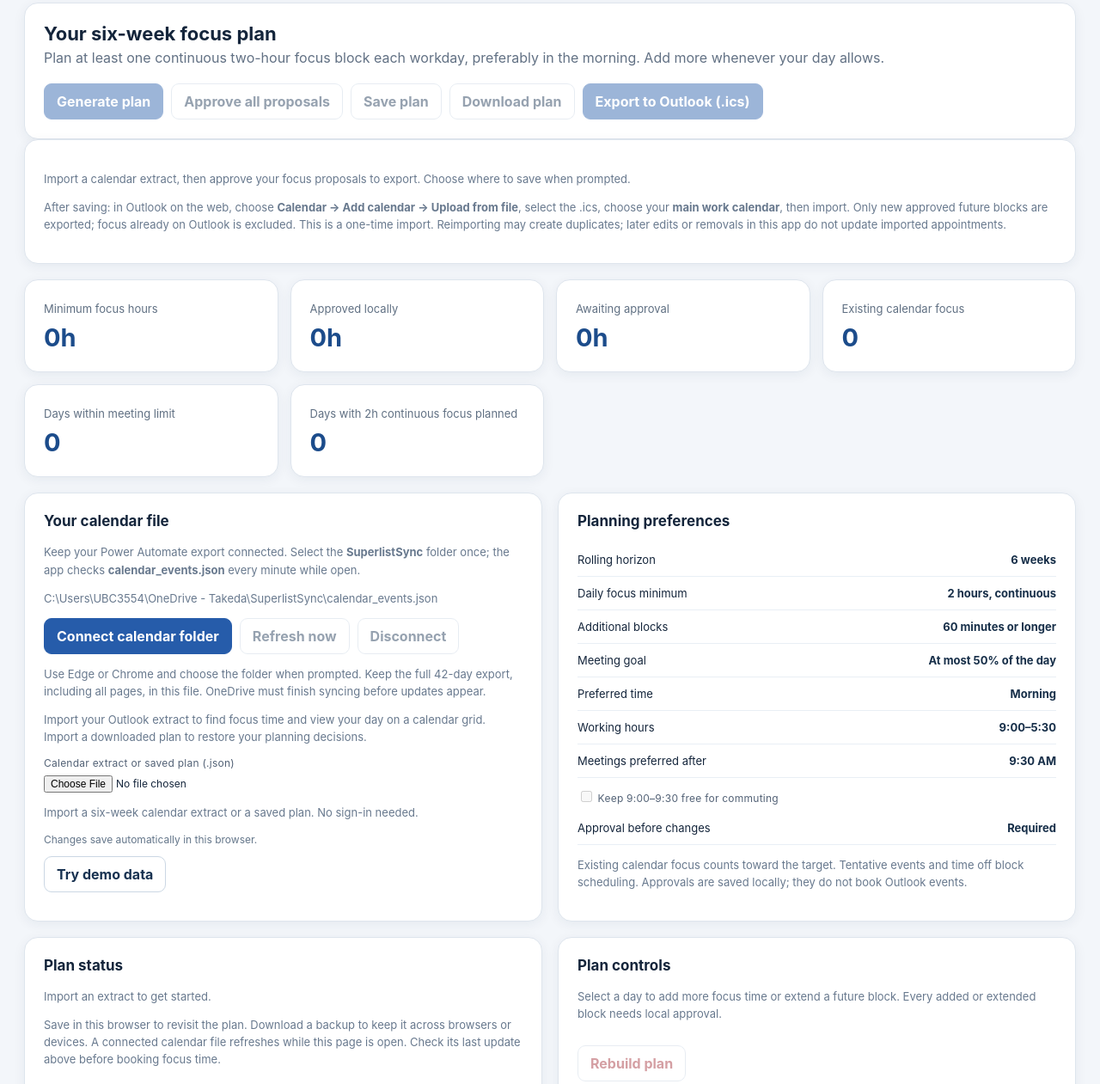
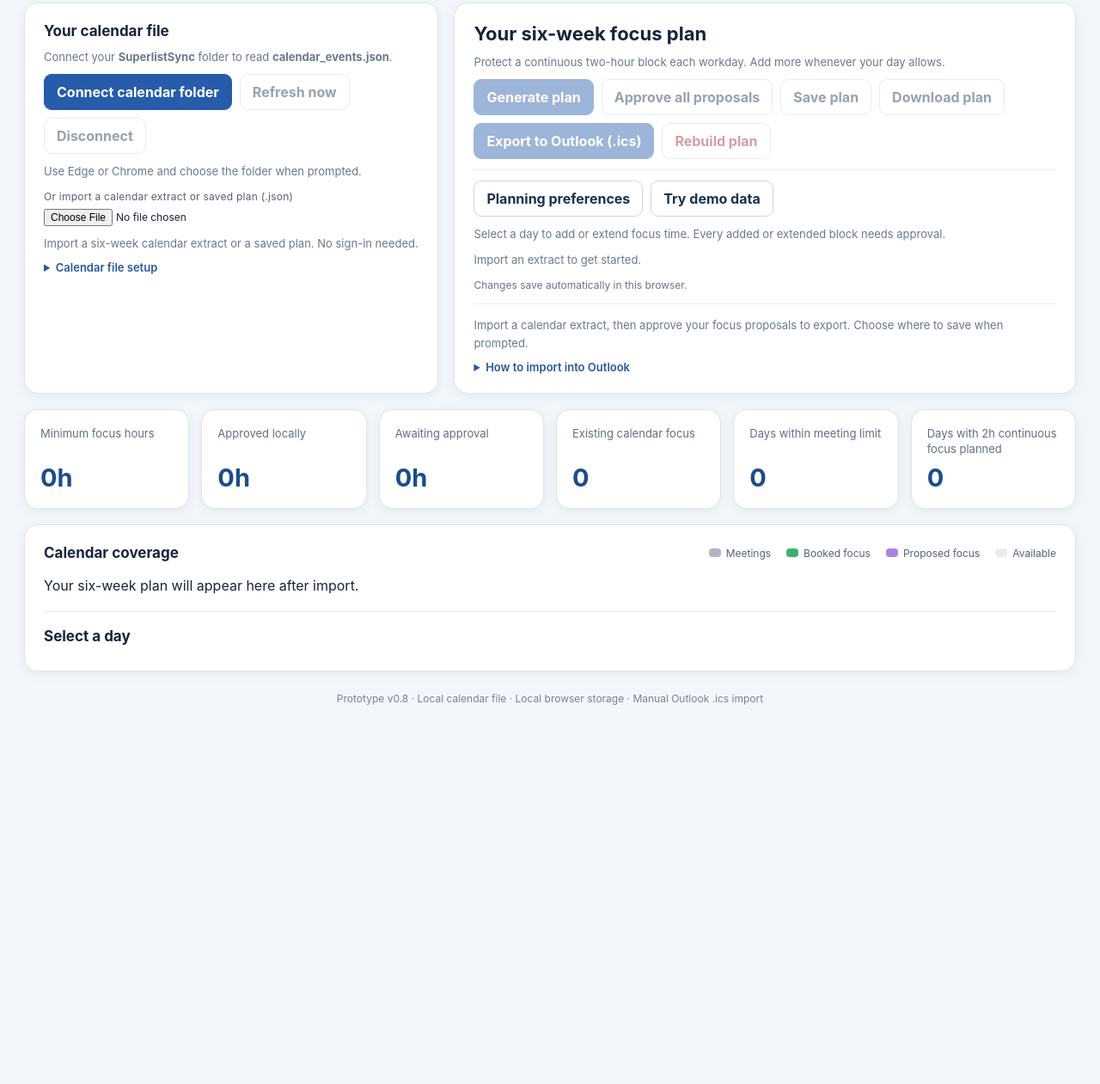
Before and after one commit to gstrodel/focus-time-planner, a plain HTML site: page index.html in a window 1280 px wide. Shown: the part 126-1387 px from the top of the page at 86% size. After the commit the page ends 998 px from the top, so only its background shows below. Drawn offline with Linux system fonts and the light colour scheme.

Commit message:
Consolidate planner controls and move preferences into a dialog

```diff
--- a/app.js
+++ b/app.js
@@ -244,6 +244,7 @@
     }catch(error){say("Import failed: "+error.message);}
     finally{event.target.value="";}
   });
+  $("preferencesButton").addEventListener("click",()=>$("preferencesDialog").showModal());
   $("generate").addEventListener("click",()=>{const n=P.generate(plan);persist(n?`Added ${n} proposed blocks. Approvals save locally; Outlook is unchanged.`:"No additional blocks fit the target and minimum length. Existing decisions were kept.");render();});
   $("approveAll").addEventListener("click",()=>{let n=0;for(const s of plan.sessions)if(s.status==="proposed"&&approveable(s)){s.status="approved";n++;}persist(`Approved ${n} blocks locally. They are not reserved in Outlook.`);render();});
   $("save").addEventListener("click",()=>persist());
--- a/index.html
+++ b/index.html
@@ -18,7 +18,6 @@
     .actions{display:flex;flex-wrap:wrap;gap:9px}.btn{border:1px solid #cbd7e4;background:white;color:#183251;padding:10px 14px;border-radius:9px;font-weight:650}
     .btn.primary{background:#265caa;border-color:#265caa;color:#fff}.btn.danger{color:#a22c36}.btn:hover:not(:disabled){filter:brightness(.95)}
     .metrics{display:grid;grid-template-columns:repeat(4,minmax(0,1fr));gap:14px;margin:18px 0}.metric strong{display:block;font-size:29px;color:#1c4c8b;margin-top:7px}.metric span{color:#607083;font-size:13px}
-    .grid{display:grid;grid-template-columns:300px 1fr;gap:18px;align-items:start}.side{display:grid;gap:18px}
     h3{margin:0 0 16px;font-size:17px}label{display:block;color:#536276;font-size:12px;letter-spacing:.02em;margin:12px 0 5px}
     .setting{display:flex;justify-content:space-between;align-items:center;padding:11px 0;border-bottom:1px solid #e9eff5;gap:12px;font-size:13px}
     .setting b{font-size:13px;color:#172f49}.hint,.empty{color:#68798e;font-size:13px;line-height:1.55}
@@ -40,7 +39,7 @@
     .block-actions{display:flex;gap:6px;flex-wrap:wrap}.block-actions button{font-size:12px;padding:7px 9px}
     .booking-form{padding:14px;background:#f3f6fa;border-radius:10px;margin-top:12px}.booking-form select{font:inherit;width:100%;padding:9px;border:1px solid #cbd7e4;border-radius:8px;background:white}.booking-form button{margin-top:14px}
     .footer{margin:24px 0;color:#758499;font-size:12px;text-align:center}
-    .grid>section{min-width:0}.calendar-legend{margin:12px 0 18px;gap:9px 14px}
+    .calendar-legend{margin:12px 0 18px;gap:9px 14px}
     .day-calendar-scroll{max-height:660px;overflow:auto;border:1px solid #dbe4ef;border-radius:12px;padding:16px 8px 20px 0;background:#fff}
     .day-calendar{position:relative;margin-left:82px;margin-right:4px}
     .calendar-grid,.calendar-boxes{position:absolute;inset:0}.calendar-grid{background:#fff;border-left:1px solid #dbe4ef}
@@ -54,13 +53,9 @@
     .cal-oof{background:#eceff3;border-color:#8895a6;color:#445165}.cal-free{background:#fff;border-color:#93a3b8;color:#506176;border-style:dashed}
     .cal-existing{background:#e9e0f7;border-color:#9874ce;color:#5e398c}.cal-proposed{background:#eef6ff;border-color:#6c9ed9;border-style:dashed;color:#275c9b}
     .cal-approved{background:#d9f2e7;border-color:#52a982;color:#176043}
-    @media(max-width:950px){.grid{grid-template-columns:1fr}.side{grid-template-columns:1fr 1fr}}
-    @media(max-width:620px){main{padding:15px}.top{padding:18px}.badge{display:none}.metrics{grid-template-columns:1fr 1fr}.side{grid-template-columns:1fr}.week{gap:4px}.day{min-height:105px;padding:8px 5px}.day .hours{font-size:16px}.day .date{font-size:10px}.day .sub{font-size:9px}}
+    @media(max-width:620px){main{padding:15px}.top{padding:18px}.badge{display:none}.metrics{grid-template-columns:1fr 1fr}.week{gap:4px}.day{min-height:105px;padding:8px 5px}.day .hours{font-size:16px}.day .date{font-size:10px}.day .sub{font-size:9px}}
 
     /* Six-week focus coverage: proportional 9:30 AM–5:30 PM timelines */
-    .grid{grid-template-columns:minmax(0,1fr)}
-    .side{grid-template-columns:repeat(2,minmax(0,1fr))}
-    .grid>section{grid-column:1/-1}
     .coverage-legend{display:flex;flex-wrap:wrap;gap:9px 18px;font-size:12px;color:#52637a}
     .coverage-legend span{display:inline-flex;align-items:center;gap:6px}
     .coverage-legend i{display:inline-block;width:14px;height:10px;border-radius:4px}
@@ -88,16 +83,61 @@
     .day .segment.free{background:#e9edf3}
     .day .timeline-ticks{display:flex;justify-content:space-between;color:#68788d;font-size:10px;font-variant-numeric:tabular-nums;gap:2px}
     .day .day-note{font-size:11px;color:#607086;min-height:14px}
-    @media(max-width:1000px){.week{grid-template-columns:repeat(3,minmax(0,1fr))}.side{grid-template-columns:repeat(2,minmax(0,1fr))}}
-    @media(max-width:620px){.week{grid-template-columns:repeat(2,minmax(0,1fr));gap:8px}.day{min-height:170px;padding:12px 9px}.day .day-number{font-size:24px}.day .meeting-badge{font-size:20px}.day .timeline-ticks{font-size:9px}.side{grid-template-columns:1fr}}
+    @media(max-width:1000px){.week{grid-template-columns:repeat(3,minmax(0,1fr))}}
+    @media(max-width:620px){.week{grid-template-columns:repeat(2,minmax(0,1fr));gap:8px}.day{min-height:170px;padding:12px 9px}.day .day-number{font-size:24px}.day .meeting-badge{font-size:20px}.day .timeline-ticks{font-size:9px}}
+
+    /* Keep calendar input and all global planning actions directly below the header. */
+    .workspace-controls{display:grid;grid-template-columns:minmax(0,2fr) minmax(0,3fr);gap:18px;align-items:start}
+    .workspace-controls>.card{min-width:0;height:100%}
+    .workspace-controls .hint{margin:10px 0;font-size:13px}
+    .workspace-controls h3{margin-bottom:10px}
+    .plan-heading h2{margin:0;font-size:22px}
+    .secondary-actions{margin-top:12px;padding-top:12px;border-top:1px solid #e9eff5}
+    .export-help{margin-top:14px;padding-top:4px;border-top:1px solid #e9eff5}
+    .help{margin-top:10px}.help summary{cursor:pointer;color:#28589c;font-size:13px;font-weight:600}
+    .file-path{overflow-wrap:anywhere}
+    .metrics{grid-template-columns:repeat(6,minmax(0,1fr))}
+    .metric{padding:18px}.metric span{display:block;min-height:36px;line-height:1.4}
+    .preferences-dialog{width:min(560px,calc(100% - 30px));max-height:calc(100dvh - 40px);overflow:auto;border:1px solid #dee5ed;border-radius:16px;padding:24px;color:#14253b;background:#fff;box-shadow:0 20px 70px #13263c40}
+    .preferences-dialog::backdrop{background:#13263c70}
+    .preferences-dialog form{margin:0}
+    .preferences-dialog .setting{font-size:14px}.preferences-dialog .setting b{text-align:right;font-size:14px}
+    .btn:focus-visible,.help summary:focus-visible,input:focus-visible{outline:3px solid #3388e5;outline-offset:3px}
+    @media(max-width:1050px){.metrics{grid-template-columns:repeat(3,minmax(0,1fr))}}
+    @media(max-width:800px){.workspace-controls{grid-template-columns:minmax(0,1fr)}}
+    @media(max-width:620px){.metrics{grid-template-columns:repeat(2,minmax(0,1fr))}.workspace-controls>.card{padding:18px}.metric span{min-height:36px}}
   </style>
 </head>
 <body>
 <header class="top"><div class="brand"><img class="brand-icon" src="./focus-planner-icon.svg" width="48" height="48" alt="" aria-hidden="true"><div><h1>Focus Planner <small style="font-size:12px;font-weight:500;opacity:.7">v0.8</small></h1><p>Protect the time you need to do meaningful work.</p></div></div><span class="badge" id="modeBadge">Calendar extract · Offline prototype</span></header>
 <main>
-  <section class="card lead"><div><h2>Your six-week focus plan</h2><p>Plan at least one continuous two-hour focus block each workday, preferably in the morning. Add more whenever your day allows.</p></div>
-  <div class="actions"><button class="btn primary" id="generate">Generate plan</button><button class="btn" id="approveAll">Approve all proposals</button><button class="btn" id="save">Save plan</button><button class="btn" id="export">Download plan</button><button class="btn primary" id="exportIcs" aria-describedby="icsStatus" disabled>Export to Outlook (.ics)</button></div></section>
-  <section class="card" style="margin-bottom:18px" aria-label="Outlook export"><p class="hint" id="icsStatus" role="status"></p><p class="hint">After saving: in Outlook on the web, choose <b>Calendar → Add calendar → Upload from file</b>, select the .ics, choose your <b>main work calendar</b>, then import. Only new approved future blocks are exported; focus already on Outlook is excluded. This is a one-time import. Reimporting may create duplicates; later edits or removals in this app do not update imported appointments.</p></section>
+  <div class="workspace-controls" aria-label="Calendar and plan controls">
+    <section class="card calendar-source" aria-labelledby="calendarFileTitle">
+      <h3 id="calendarFileTitle">Your calendar file</h3>
+      <p class="hint">Connect your <b>SuperlistSync</b> folder to read <b>calendar_events.json</b>.</p>
+      <div class="actions"><button class="btn primary" id="connectCalendar">Connect calendar folder</button><button class="btn" id="refreshCalendar" disabled>Refresh now</button><button class="btn" id="disconnectCalendar" disabled>Disconnect</button></div>
+      <p class="hint" id="calendarFileStatus" role="status">Use Edge or Chrome and choose the folder when prompted.</p>
+      <label for="import">Or import a calendar extract or saved plan (.json)</label><input id="import" type="file" accept=".json,application/json">
+      <p class="hint" id="sourceStatus" role="status"></p>
+      <details class="help"><summary>Calendar file setup</summary>
+        <p class="hint file-path">C:\Users\UBC3554\OneDrive - Takeda\SuperlistSync\calendar_events.json</p>
+        <p class="hint">Select the folder once; the app checks the file every minute while open. Keep the full 42-day Power Automate export, including all pages, in this file. OneDrive must finish syncing before updates appear.</p>
+        <p class="hint">Import a downloaded plan to restore your planning decisions.</p>
+      </details>
+    </section>
+    <section class="card plan-controls" aria-labelledby="planTitle">
+      <div class="plan-heading"><div><h2 id="planTitle">Your six-week focus plan</h2><p class="hint">Protect a continuous two-hour block each workday. Add more whenever your day allows.</p></div></div>
+      <div class="actions" aria-label="Plan actions"><button class="btn primary" id="generate">Generate plan</button><button class="btn" id="approveAll">Approve all proposals</button><button class="btn" id="save">Save plan</button><button class="btn" id="export">Download plan</button><button class="btn primary" id="exportIcs" aria-describedby="icsStatus" disabled>Export to Outlook (.ics)</button><button class="btn danger" id="reset">Rebuild plan</button></div>
+      <div class="actions secondary-actions"><button class="btn" id="preferencesButton" aria-haspopup="dialog" aria-controls="preferencesDialog">Planning preferences</button><button class="btn" id="demoMode">Try demo data</button></div>
+      <p class="hint">Select a day to add or extend focus time. Every added or extended block needs approval.</p>
+      <p class="hint" id="notice" role="status">Import an extract to get started.</p>
+      <p class="save-status" id="saveStatus" role="status">Changes save automatically in this browser.</p>
+      <div class="export-help" aria-label="Outlook export">
+        <p class="hint" id="icsStatus" role="status"></p>
+        <details class="help"><summary>How to import into Outlook</summary><p class="hint">After saving: in Outlook on the web, choose <b>Calendar → Add calendar → Upload from file</b>, select the .ics, choose your <b>main work calendar</b>, then import. Only new approved future blocks are exported; focus already on Outlook is excluded. This is a one-time import. Reimporting may create duplicates; later edits or removals in this app do not update imported appointments.</p></details>
+      </div>
+    </section>
+  </div>
   <section class="metrics" aria-label="Plan metrics">
     <div class="card metric"><span>Minimum focus hours</span><strong id="target">0h</strong></div>
     <div class="card metric"><span>Approved locally</span><strong id="reserved">0h</strong></div>
@@ -106,35 +146,22 @@
     <div class="card metric"><span>Days within meeting limit</span><strong id="meetingGoal">0</strong></div>
     <div class="card metric"><span>Days with 2h continuous focus planned</span><strong id="focusDays">0</strong></div>
   </section>
-  <div class="grid">
-    <aside class="side"><section class="card"><h3>Your calendar file</h3>
-<p class="hint">Keep your Power Automate export connected. Select the <b>SuperlistSync</b> folder once; the app checks <b>calendar_events.json</b> every minute while open.</p>
-<p class="hint" style="overflow-wrap:anywhere">C:\Users\UBC3554\OneDrive - Takeda\SuperlistSync\calendar_events.json</p>
-<div class="actions"><button class="btn primary" id="connectCalendar">Connect calendar folder</button><button class="btn" id="refreshCalendar" disabled>Refresh now</button><button class="btn" id="disconnectCalendar" disabled>Disconnect</button></div>
-<p class="hint" id="calendarFileStatus" role="status">Use Edge or Chrome and choose the folder when prompted. Keep the full 42-day export, including all pages, in this file. OneDrive must finish syncing before updates appear.</p>
-<p class="hint">Import your Outlook extract to find focus time and view your day on a calendar grid. Import a downloaded plan to restore your planning decisions.</p>
-<label for="import">Calendar extract or saved plan (.json)</label><input id="import" type="file" accept=".json,application/json">
-<p class="hint" id="sourceStatus" role="status"></p>
-<p class="save-status" id="saveStatus" role="status">Changes save automatically in this browser.</p>
-<button class="btn" id="demoMode">Try demo data</button>
-</section><section class="card"><h3>Planning preferences</h3>
+    <section class="card"><div class="panelhead"><h3>Calendar coverage</h3><div class="coverage-legend" aria-label="Timeline legend"><span><i class="meetings"></i>Meetings</span><span><i class="booked"></i>Booked focus</span><span><i class="suggested"></i>Proposed focus</span><span><i class="free"></i>Available</span></div></div>
+      <p class="hint" id="coverageSummary"></p><div class="weeks" id="weeks"></div><section class="detail"><h3 id="detailTitle">Select a day</h3><div id="detailBody" class="hint">Generate a plan to see suggested sessions.</div></section>
+    </section>
+  <p class="footer">Prototype v0.8 · Local calendar file · Local browser storage · Manual Outlook .ics import</p>
+</main>
+<dialog id="preferencesDialog" class="preferences-dialog" aria-labelledby="preferencesTitle">
+  <div class="panelhead"><h3 id="preferencesTitle">Planning preferences</h3><form method="dialog"><button class="btn" aria-label="Close planning preferences" autofocus>Close</button></form></div>
       <div class="setting"><span>Rolling horizon</span><b>6 weeks</b></div>
       <div class="setting"><span>Daily focus minimum</span><b>2 hours, continuous</b></div>
+      <div class="setting"><span>Target at ≤50% meetings</span><b>At least 4h / half the day</b></div>
       <div class="setting"><span>Additional blocks</span><b>60 minutes or longer</b></div>
       <div class="setting"><span>Meeting goal</span><b>At most 50% of the day</b></div>
       <div class="setting"><span>Preferred time</span><b>Morning</b></div>
       <div class="setting"><span>Working hours</span><b>9:00–5:30</b></div><div class="setting"><span>Meetings preferred after</span><b>9:30 AM</b></div><label style="line-height:1.6"><input type="checkbox" id="protectCommute"> Keep 9:00–9:30 free for commuting</label>
       <div class="setting"><span>Approval before changes</span><b>Required</b></div>
-      <p class="hint">Existing calendar focus counts toward the target. Tentative events and time off block scheduling. Approvals are saved locally; they do not book Outlook events.</p></section>
-      <section class="card"><h3>Plan status</h3><p class="hint" id="notice" role="status">Import an extract to get started.</p><p class="hint">Save in this browser to revisit the plan. Download a backup to keep it across browsers or devices. A connected calendar file refreshes while this page is open. Check its last update above before booking focus time.</p></section>
-      <section class="card"><h3>Plan controls</h3><p class="hint">Select a day to add more focus time or extend a future block. Every added or extended block needs local approval.</p>
-      <button class="btn danger" id="reset" style="margin-top:14px">Rebuild plan</button></section>
-    </aside>
-    <section class="card"><div class="panelhead"><h3>Calendar coverage</h3><div class="coverage-legend" aria-label="Timeline legend"><span><i class="meetings"></i>Meetings</span><span><i class="booked"></i>Booked focus</span><span><i class="suggested"></i>Proposed focus</span><span><i class="free"></i>Available</span></div></div>
-      <p class="hint" id="coverageSummary"></p><div class="weeks" id="weeks"></div><section class="detail"><h3 id="detailTitle">Select a day</h3><div id="detailBody" class="hint">Generate a plan to see suggested sessions.</div></section>
-    </section>
-  </div><p class="footer">Prototype v0.8 · Local calendar file · Local browser storage · Manual Outlook .ics import</p>
-</main>
+      <p class="hint">Existing calendar focus counts toward the target. Tentative events and time off block scheduling. Approvals are saved locally; they do not book Outlook events.</p></dialog>
 <script src="planner.js" defer></script>
 <script src="local-calendar.js" defer></script>
 <script src="ical.js" defer></script>
```
